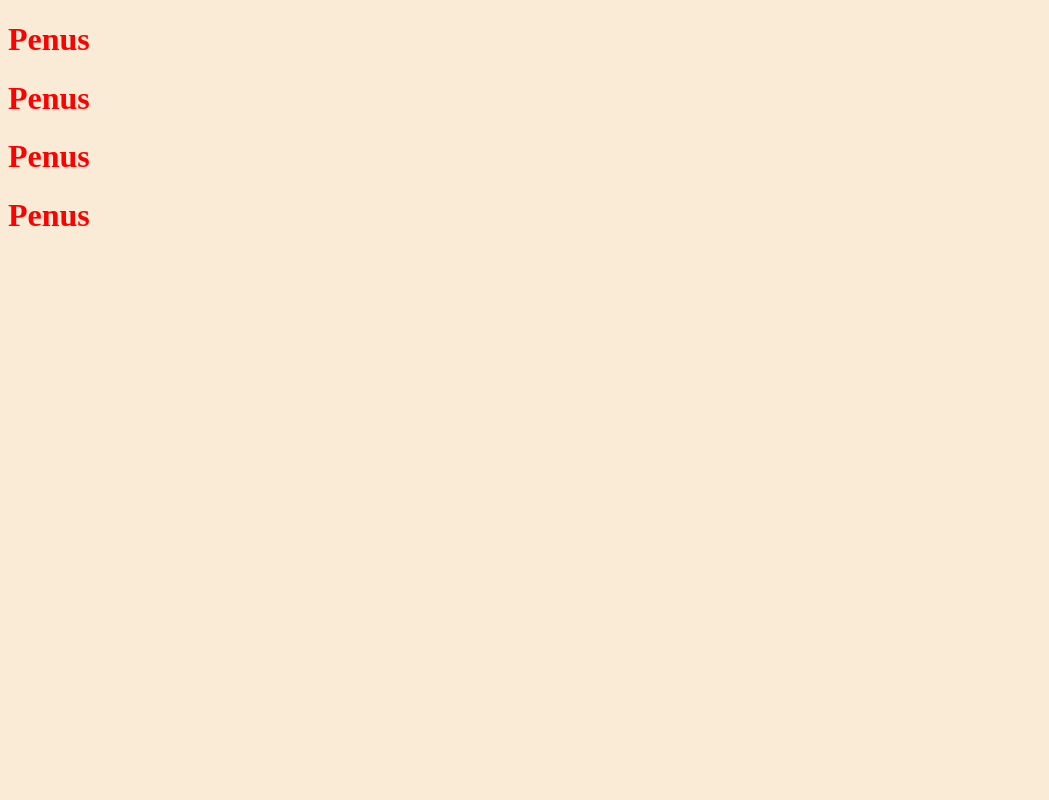
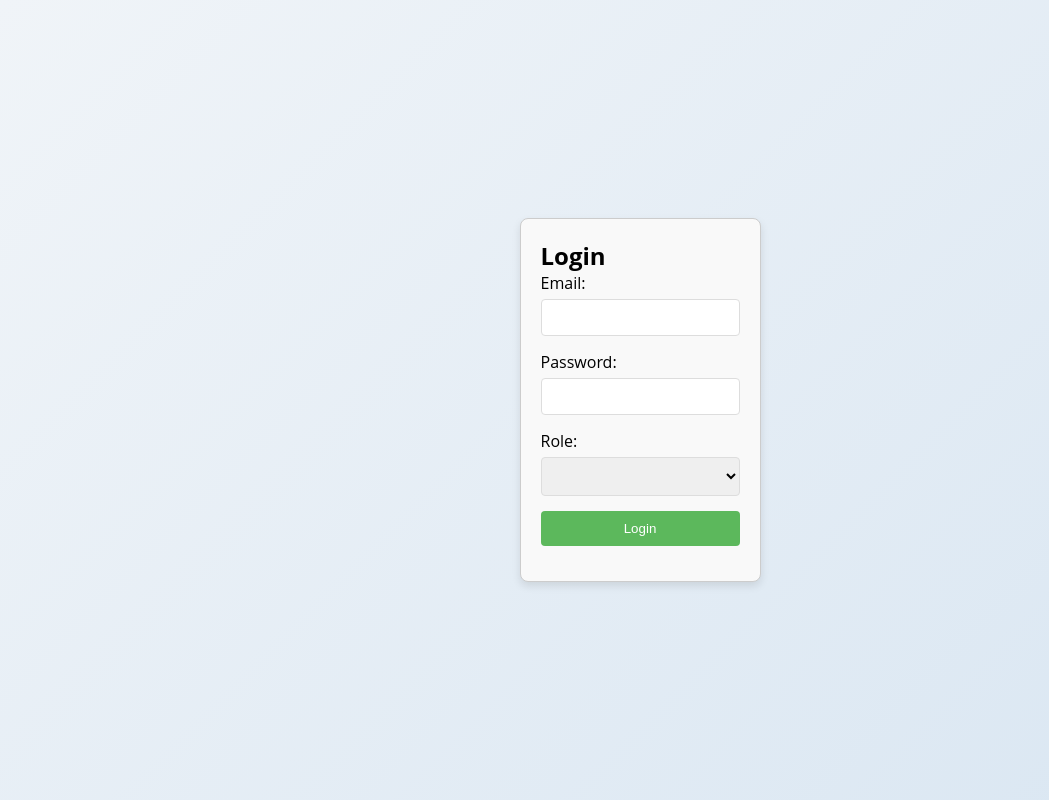
Before and after one commit to KebabMumsare/Schoolkeeper, a Vue app in the folder SchoolKeeper/: page / in a window 1280 px wide. Shown: the whole page, without its empty margins (0-1049 px from the left). Built offline with nearby package versions, Linux system fonts and the light colour scheme; no server answers.

Commit message:
Home changes

```diff
--- a/SchoolKeeper/package.json
+++ b/SchoolKeeper/package.json
@@ -9,6 +9,7 @@
     "preview": "vite preview"
   },
   "dependencies": {
+    "axios": "^1.7.7",
     "vue": "^3.4.29",
     "vue-router": "^4.3.3"
   },
--- a/SchoolKeeper/src/assets/main.css
+++ b/SchoolKeeper/src/assets/main.css
@@ -1,4 +1,15 @@
+* {
+  margin: 0;
+  padding: 0;
+  box-sizing: border-box;
+}
+
 body {
-  background-color: antiquewhite;
-  color: blue;
+  display: flex;
+  justify-content: center;
+  align-items: center;
+  min-height: 100vh;
+  margin: 0;
+  background-color: (white);
+  font-family: 'Open Sans', sans-serif;
 }
--- a/SchoolKeeper/src/views/HomeView.vue
+++ b/SchoolKeeper/src/views/HomeView.vue
@@ -1,19 +1,128 @@
-<script setup>
+<script>
+import axios from 'axios';
 
+export default {
+  data() {
+    return {
+      message: ''
+    };
+  },
+  mounted() {
+    axios.get('http://83.250.70.53:3306/api/test')
+    .then(response => {
+      this.message = response.data.message;
+    })
+    .catch(error => {
+      console.error('There was an error!', error);
+    });
+  }
+};
 </script>
 
 <template>
   <main>
-    <h1>Penus</h1>
-    <h1>Penus</h1>
-    <h1>Penus</h1>
-    <h1>Penus</h1>
+    <div class="login-container">
+      <h2>Login</h2>
+      <form @submit.prevent="submitLogin">
+        <div class="form-group">
+          <label for="email">Email:</label>
+          <input type="email" v-model="email" required />
+        </div>
+
+        <div class="form-group">
+          <label for="password">Password:</label>
+          <input type="password" v-model="password" required />
+        </div>
+
+        <div class="form-group">
+          <label for="role">Role:</label>
+          <select v-model="role" required>
+            <option value="student">Student</option>
+            <option value="teacher">Teacher</option>
+            <option value="parent">Parent</option>
+          </select>
+        </div>
+
+        <div class="form-group">
+          <button type="submit">Login</button>
+        </div>
+      </form>
+
+      <div v-if="errorMessage" class="error">
+        {{ errorMessage }}
+      </div>
+    </div>
   </main>
-
+  <div>
+    <h1>{{ message }}</h1>
+  </div>
 </template>
 
+
 <style scoped>
-  main {
-    color: red;
-  }
+
+main {
+  width: 100vw;
+  height: 100vh;
+  background: linear-gradient(135deg, #f0f4f8, #d9e6f2);
+  display: flex;
+  justify-content: center;
+  align-items: center;
+}
+
+.login-container {
+  max-width: 400px;
+  margin: 0 auto;
+  padding: 20px;
+  border: 1px solid #ccc;
+  border-radius: 8px;
+  background-color: #f9f9f9;
+  box-shadow: 0 4px 8px rgba(0, 0, 0, 0.1);
+}
+
+.form-group {
+  margin-bottom: 15px;
+}
+
+.form-group label {
+  display: block;
+  margin-bottom: 5px;
+}
+
+.form-group input,
+.form-group select {
+  width: 100%;
+  padding: 10px;
+  border: 1px solid #ddd;
+  border-radius: 4px;
+  transition: border-color 0.3s ease;
+}
+
+.form-group input:focus,
+.form-group select:focus {
+  border-color: #5cb85c;
+  outline: none;
+}
+
+
+.form-group button {
+  width: 100%;
+  padding: 10px;
+  background-color: #5cb85c;
+  color: white;
+  border: none;
+  border-radius: 4px;
+  cursor: pointer;
+  transition: transform 0.2s ease;
+}
+
+.form-group button:hover {
+  background-color: #4cae4c;
+  transform: scale(102%);
+}
+
+.error {
+  color: red;
+  margin-top: 10px;
+}
 </style>
```
Also changed, not shown: SchoolKeeper/src/views/AboutView.vue (deleted, +0 -7 lines), 1 other file (tests, documents, lock files or other folders).
